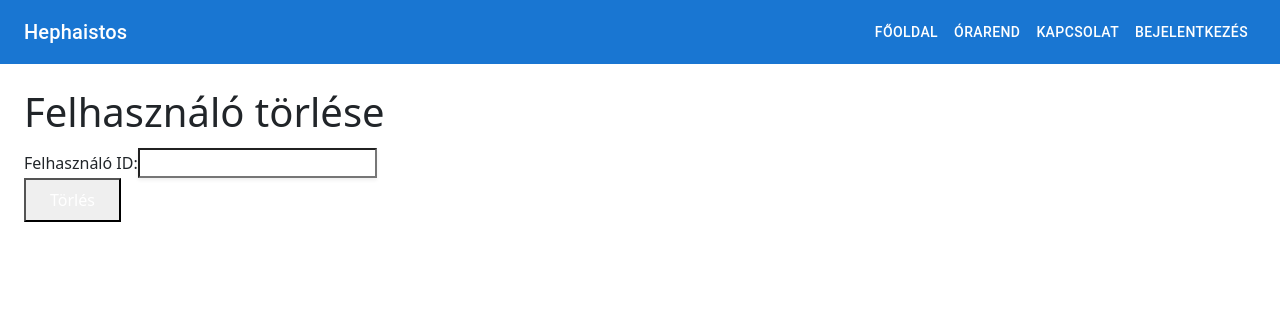
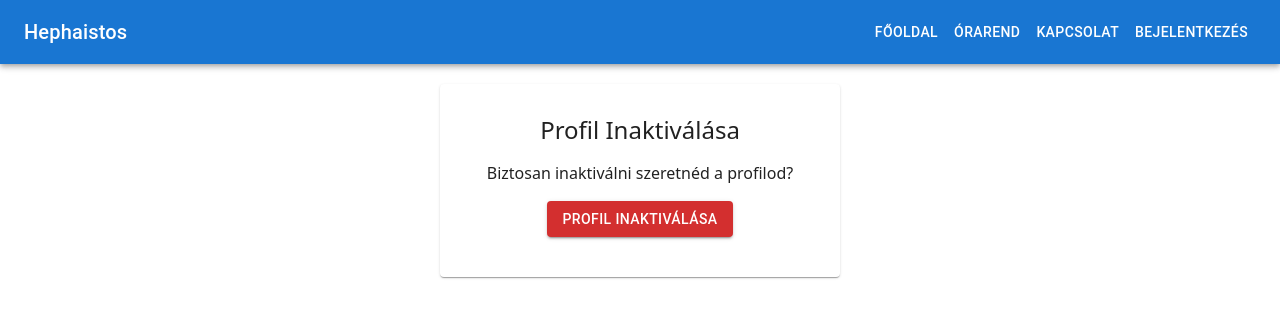
Before and after one commit to BBenc3/Hephaistos-frontend, a React (Create React App) app: page /userdelete in a window 1280 px wide. Shown: the top 318 px of the page. Built offline with nearby package versions, Linux system fonts and the light colour scheme.

Commit message:
asdfsdf bence vót

```diff
--- a/src/pages/UserDelete.jsx
+++ b/src/pages/UserDelete.jsx
@@ -1,65 +1,75 @@
 import React, { useState } from "react";
+import Button from "@mui/material/Button";
+import Card from "@mui/material/Card";
+import CardContent from "@mui/material/CardContent";
+import Alert from "@mui/material/Alert";
 
-function FelhasznaloTorles() {
-  const [userId, setUserId] = useState("");
-  const [message, setMessage] = useState("");
+const DeactivateProfile = () => {
+  const [isDeactivated, setIsDeactivated] = useState(false);
+  const [error, setError] = useState(null);
 
-  const handleDelete = async (e) => {
-    e.preventDefault();
+  const handleDeactivate = async () => {
+    try {
+      const accessToken = localStorage.getItem("accessToken");
 
-    try {
-      const response = await fetch("/api/felhasznalo/torles", {
-        method: "POST",
+      if (!accessToken) {
+        throw new Error("Nincs bejelentkezve a felhasználó.");
+      }
+
+      const response = await fetch("http://localhost:5001/api/users/me", {
+        method: "DELETE",
         headers: {
           "Content-Type": "application/json",
+          "Authorization": `Bearer ${accessToken}`,
         },
-        body: JSON.stringify({ id: userId }),
       });
 
-      const data = await response.json();
+      const responseText = await response.text();
 
-      if (response.ok) {
-        setMessage(`Felhasználó (${userId}) sikeresen törölve.`);
-        setUserId("");
-      } else {
-        setMessage(`Hiba történt: ${data.message}`);
+      let data;
+      try {
+        data = JSON.parse(responseText);
+      } catch {
+        data = { error: responseText };
       }
-    } catch (error) {
-      setMessage(`Hálózati hiba: ${error.message}`);
+
+      if (!response.ok) {
+        throw new Error(data.error || "Hiba történt a profil inaktiválása során.");
+      }
+
+      setIsDeactivated(true);
+    } catch (err) {
+      console.error("Hiba:", err.message);
+      setError(err.message);
     }
   };
 
   return (
-    <div className="p-4 max-w-md mx-auto bg-white rounded-xl shadow-md space-y-4">
-      <h1 className="text-xl font-bold">Felhasználó törlése</h1>
-      <form onSubmit={handleDelete} className="space-y-4">
-        <div>
-          <label htmlFor="userId" className="block font-medium text-gray-700">
-            Felhasználó ID:
-          </label>
-          <input
-            type="text"
-            id="userId"
-            value={userId}
-            onChange={(e) => setUserId(e.target.value)}
-            className="mt-1 block w-full border-gray-300 rounded-md shadow-sm focus:ring-blue-500 focus:border-blue-500 sm:text-sm"
-            required
-          />
-        </div>
-        <button
-          type="submit"
-          className="w-full bg-red-500 text-white py-2 px-4 rounded-md hover:bg-red-600"
-        >
-          Törlés
-        </button>
-      </form>
-      {message && (
-        <div className="mt-4 p-2 bg-gray-100 rounded-md text-gray-700">
-          {message}
-        </div>
-      )}
-    </div>
+    <Card style={{ maxWidth: 400, margin: "20px auto", padding: "16px" }}>
+      <CardContent style={{ textAlign: "center" }}>
+        <h2 style={{ fontSize: "1.5rem", marginBottom: "16px" }}>Profil Inaktiválása</h2>
+        {isDeactivated ? (
+          <Alert severity="success">A profilod sikeresen inaktiválva lett.</Alert>
+        ) : (
+          <>
+            <p style={{ marginBottom: "16px" }}>Biztosan inaktiválni szeretnéd a profilod?</p>
+            <Button
+              variant="contained"
+              color="error"
+              onClick={handleDeactivate}
+            >
+              Profil Inaktiválása
+            </Button>
+          </>
+        )}
+        {error && (
+          <Alert severity="error" style={{ marginTop: "16px" }}>
+            {error}
+          </Alert>
+        )}
+      </CardContent>
+    </Card>
   );
-}
+};
 
-export default FelhasznaloTorles;
+export default DeactivateProfile;
--- a/src/pages/UserProfile.jsx
+++ b/src/pages/UserProfile.jsx
@@ -6,6 +6,7 @@ import { useNavigate } from "react-router-dom";
 const UserProfile = () => {
   const [user, setUser] = useState(null);
   const [loading, setLoading] = useState(true);
+  const [error, setError] = useState(null); // Új változó a hiba kezelésére
   const navigate = useNavigate();
 
   useEffect(() => {
@@ -29,6 +30,25 @@ const UserProfile = () => {
       setLoading(false); // Ha a user már betöltött, nincs szükség újratöltésre
     }
   }, [user, setUser]);
+
+  const handleDeactivate = async () => {
+    try {
+      const accessToken = localStorage.getItem('accessToken'); // Az access token lekérése
+
+      const response = await axios.delete("https://localhost:5001/api/users/me", {
+        headers: {
+          Authorization: `Bearer ${accessToken}`, // A token a kéréshez
+        },
+      });
+
+      if (response.status === 200) {
+        setUser(null); // A felhasználó adatai törlése a sikeres deaktiválás után
+        navigate("/login"); // Átirányítás a bejelentkezési oldalra
+      }
+    } catch (err) {
+      setError("Hiba történt a profil inaktiválása során.");
+    }
+  };
 
   if (loading) {
     return <CircularProgress />;
@@ -57,9 +77,6 @@ const UserProfile = () => {
         <Typography>
           <strong>Active:</strong> {user.active ? "Yes" : "No"}
         </Typography>
-        <Typography>
-          <strong>Delete:</strong> {user.delete}
-        </Typography>
       </Box>
       <Button
         variant="text"
@@ -68,6 +85,15 @@ const UserProfile = () => {
       >
         Módosítás
       </Button>
+      <Button
+        variant="contained"
+        color="error"
+        sx={{ marginTop: "16px" }}
+        onClick={handleDeactivate}
+      >
+        Profil Inaktiválása
+      </Button>
+      {error && <Typography color="error" sx={{ marginTop: "16px" }}>{error}</Typography>}
     </Paper>
   );
 };
```
